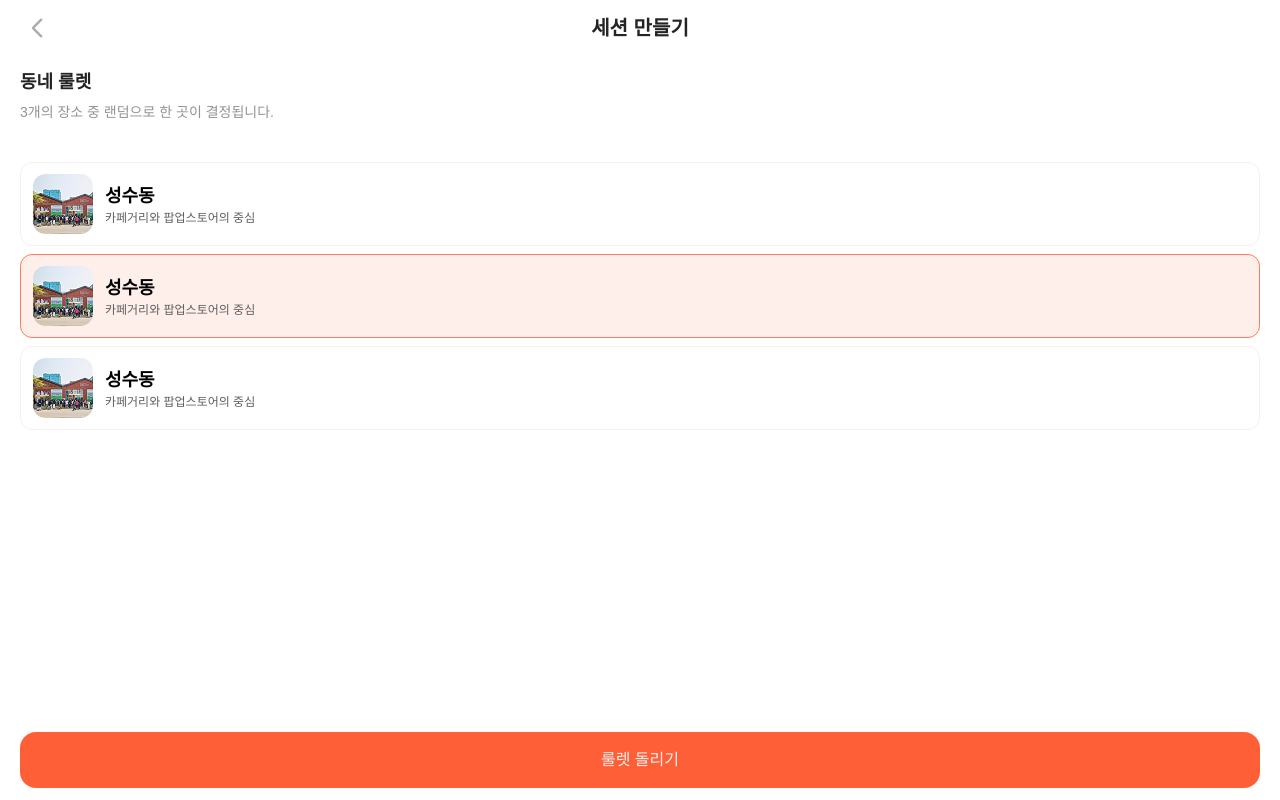
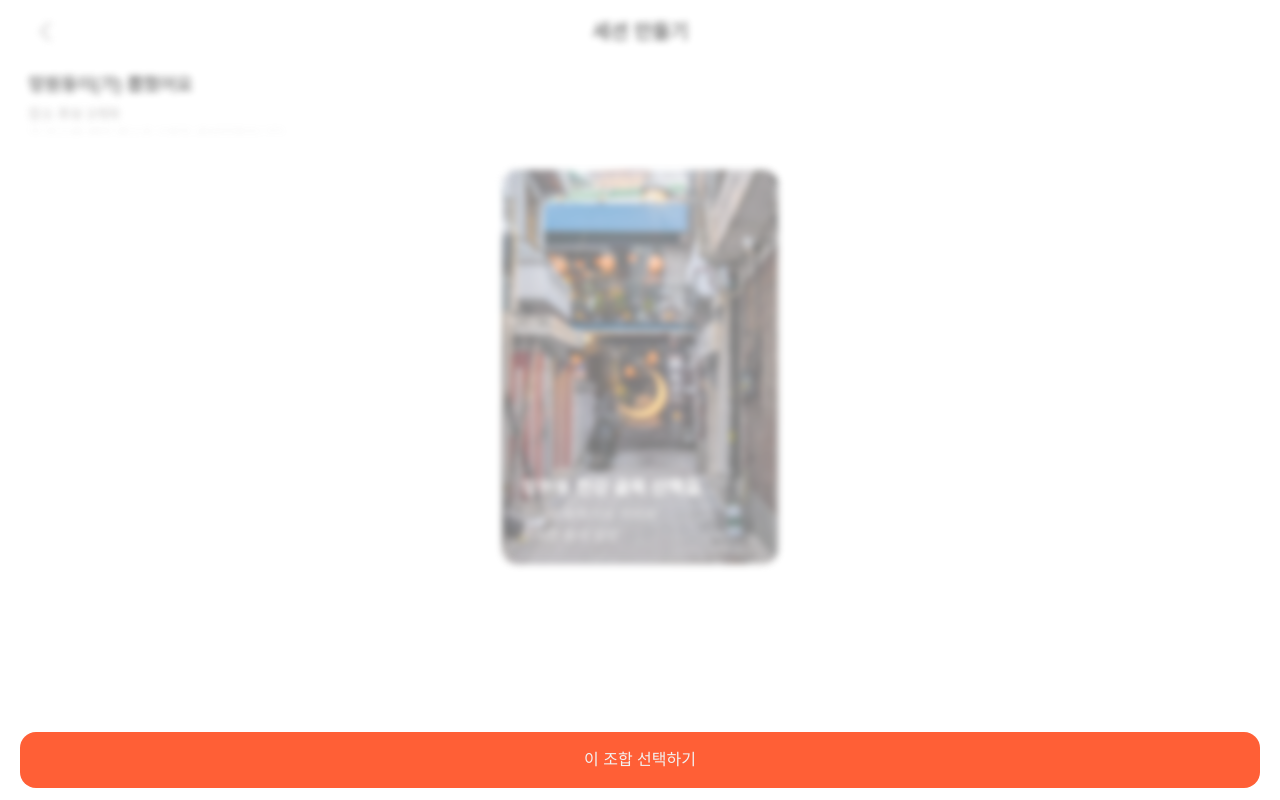
Before and after one commit to Pintrip/Pintip_FE, a React (Vite) app: page /place-quest-select in a window 1280 px wide. Both pictures are taken after a click on the button "룰렛 돌리기". Built offline with nearby package versions, Linux system fonts and the light colour scheme; a web font is replaced by a local one.

Commit message:
Feat: 세션 만들기 - QuestQuest Select

```diff
--- a/src/pages/Place_QuestSelect.jsx
+++ b/src/pages/Place_QuestSelect.jsx
@@ -1,31 +1,45 @@
 import { useState } from "react";
+import { useNavigate } from "react-router-dom";
 import Button from "../components/Button";
 
 function Place_QuestSelect() {
+  const navigate = useNavigate();
+
   const [selectedIndex, setSelectedIndex] = useState(null);
   const [activeIndex, setActiveIndex] = useState(null);
   const [isRolling, setIsRolling] = useState(false);
+  const [showResult, setShowResult] = useState(false);
+  const [isTransitioning, setIsTransitioning] = useState(false);
 
   const places = [
     {
       title: "성수동",
       description: "카페거리와 팝업스토어의 중심",
+      detailTitle: "성수동 오래된 공장 골목",
+      detailDescription: "오래된 공장 흔적과\n작은 가게가 섞인 거리",
     },
     {
-      title: "성수동",
-      description: "카페거리와 팝업스토어의 중심",
+      title: "망원동",
+      description: "감성 소품샵과 골목 맛집",
+      detailTitle: "망원동 한강 골목 산책길",
+      detailDescription: "잔잔한 분위기의 거리와\n아늑한 동네 감성",
     },
     {
-      title: "성수동",
-      description: "카페거리와 팝업스토어의 중심",
+      title: "을지로",
+      description: "힙한 분위기의 레트로 거리",
+      detailTitle: "을지로 레트로 감성 거리",
+      detailDescription: "오래된 간판과 힙한 공간이\n공존하는 거리",
     },
   ];
+
+  const selectedPlace = selectedIndex !== null ? places[selectedIndex] : null;
 
   const handleRoulette = () => {
     if (isRolling) return;
 
     setIsRolling(true);
     setSelectedIndex(null);
+    setShowResult(false);
 
     const finalIndex = Math.floor(Math.random() * 3);
 
@@ -49,13 +63,29 @@ function Place_QuestSelect() {
           setActiveIndex(null);
           setSelectedIndex(finalIndex);
           setIsRolling(false);
+
+          setTimeout(() => {
+            setIsTransitioning(true);
+
+            setTimeout(() => {
+              setShowResult(true);
+              setIsTransitioning(false);
+            }, 550);
+          }, 700);
         }, 150);
       }
-    }, 150);
+    }, 120);
   };
 
   return (
-    <div className="min-h-screen bg-[#ffffff] relative">
+    <div className="min-h-screen bg-[#FFFFFF] relative overflow-hidden">
+      <div
+        className={`transition-all duration-[550ms] ease-out ${
+          isTransitioning
+            ? "opacity-0 blur-[8px] scale-[0.97]"
+            : "opacity-100 blur-0 scale-100"
+        }`}
+      >
         <div className="relative h-14 flex items-center px-[25px]">
           <button className="w-6 h-6 flex items-center justify-center">
             <img src="/arrow_back_ios.png" alt="뒤로가기" className="w-6 h-6" />
@@ -66,20 +96,37 @@ function Place_QuestSelect() {
           </h1>
         </div>
 
-      <div className="mt-3 px-5 flex flex-col gap-[2px]">
-        <div className="h-7 flex items-center">
-          <h2 className="text-body-3 font-semibold text-[#242424]">
-            동네 룰렛
+        <div className="mt-3 px-5 flex flex-col gap-[6px] transition-all duration-500">
+          <div className="overflow-hidden">
+            <h2 className="text-body-3 font-semibold text-[#242424] transition-all duration-500">
+              {showResult && selectedPlace
+                ? `${selectedPlace.title}이(가) 뽑혔어요`
+                : "동네 룰렛"}
             </h2>
           </div>
 
-        <div className="h-7 flex items-center">
-          <p className="text-caption-2 font-medium text-grey-5">
-            3개의 장소 중 랜덤으로 한 곳이 결정됩니다.
+          <div className="flex flex-col">
+            <p className="text-caption-2 font-medium text-grey-5 leading-[20px] transition-all duration-500">
+              {showResult
+                ? "장소 후보 3개와"
+                : "3개의 장소 중 랜덤으로 한 곳이 결정됩니다."}
+            </p>
+
+            <div
+              className={`overflow-hidden transition-all duration-500 ${
+                showResult
+                  ? "max-h-[40px] opacity-100 mt-0"
+                  : "max-h-0 opacity-0"
+              }`}
+            >
+              <p className="text-caption-2 font-medium text-grey-5 leading-[20px]">
+                각 장소별 랜덤 퀘스트 3개가 생성되었습니다.
               </p>
             </div>
           </div>
+        </div>
 
+        {!showResult ? (
           <div className="mt-9 flex flex-col items-center gap-2">
             {places.map((place, index) => {
               const isActive = activeIndex === index;
@@ -88,7 +135,13 @@ function Place_QuestSelect() {
               return (
                 <div
                   key={index}
-              className={`h-[84px] rounded-[12px] border flex items-center transition-all duration-200 ${isSelected ? "bg-orange-1 border-orange-5" : isActive ? "border-orange-5 bg-[#ffffff]" : "border-grey-1 bg-[#ffffff]"}`}
+                  className={`h-[84px] rounded-[12px] border flex items-center transition-all duration-200 ${
+                    isSelected
+                      ? "bg-orange-1 border-orange-5"
+                      : isActive
+                        ? "border-orange-5 bg-[#FFFFFF]"
+                        : "border-grey-1 bg-[#FFFFFF]"
+                  }`}
                   style={{ width: "calc(100% - 40px)" }}
                 >
                   <img
@@ -114,13 +167,47 @@ function Place_QuestSelect() {
               );
             })}
           </div>
+        ) : (
+          <div
+            className={`mt-[36px] w-full flex justify-center transition-all duration-[900ms] ease-out ${
+              showResult
+                ? "opacity-100 scale-100 blur-0"
+                : "opacity-0 scale-[0.96] blur-[10px]"
+            }`}
+          >
+            <div className="relative w-[280px] h-[400px] rounded-[16px] overflow-hidden">
+              <img
+                src="/place_big_ex.png"
+                alt="선택된 장소"
+                className="w-full h-full object-cover"
+              />
+
+              <div className="absolute left-[20px] top-[308px] flex flex-col">
+                <div className="h-7 flex items-center">
+                  <p className="text-body-3 font-semibold text-[#FFFFFF] text-left">
+                    {selectedPlace?.detailTitle}
+                  </p>
+                </div>
+
+                <div className="mt-[4px]">
+                  <p className="text-caption-2 font-medium text-grey-2 leading-[20px] text-left whitespace-pre-line">
+                    {selectedPlace?.detailDescription}
+                  </p>
+                </div>
+              </div>
+            </div>
+          </div>
+        )}
+      </div>
 
       <div className="absolute bottom-3 left-1/2 -translate-x-1/2 flex justify-center w-full">
         <Button
-          onClick={handleRoulette}
+          onClick={
+            showResult ? () => navigate("/sessioncreate") : handleRoulette
+          }
           style={{ borderRadius: 16, width: "calc(100% - 40px)" }}
         >
-          룰렛 돌리기
+          {showResult ? "이 조합 선택하기" : "룰렛 돌리기"}
         </Button>
       </div>
     </div>
```
Also changed, not shown: public/place_big_ex.png (added). Lines whose indentation alone changed are shown as unchanged.
